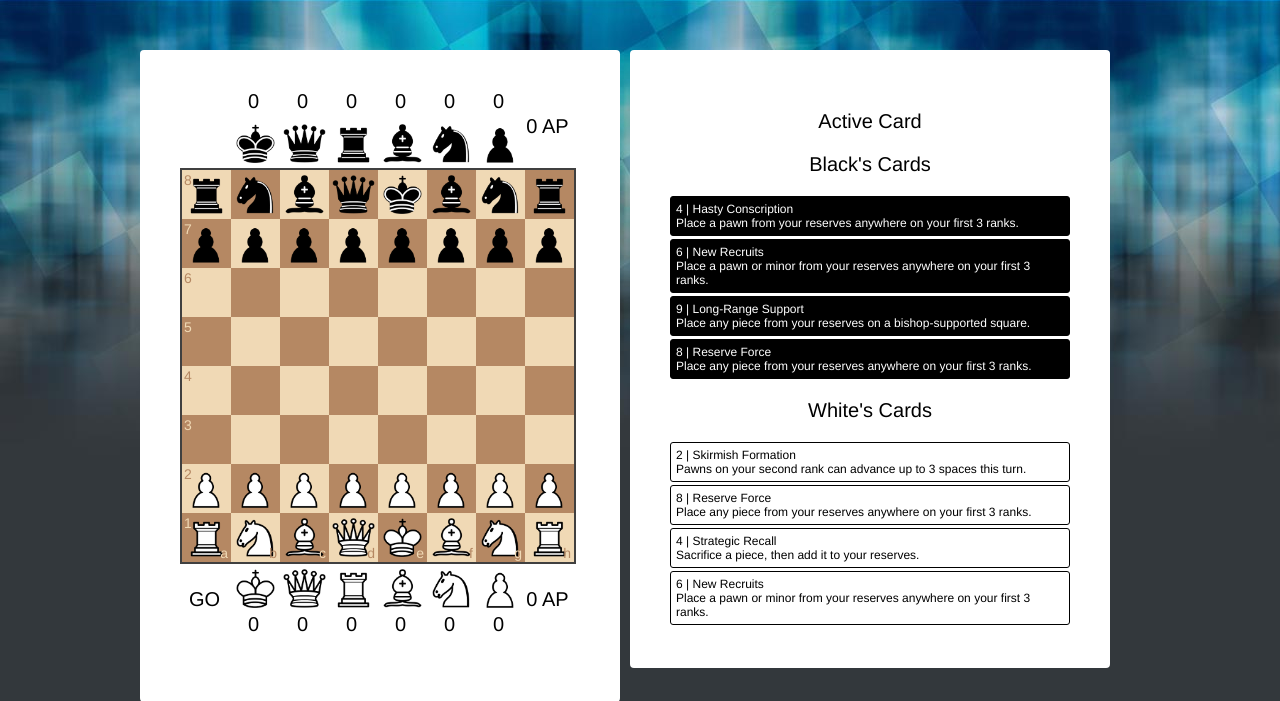
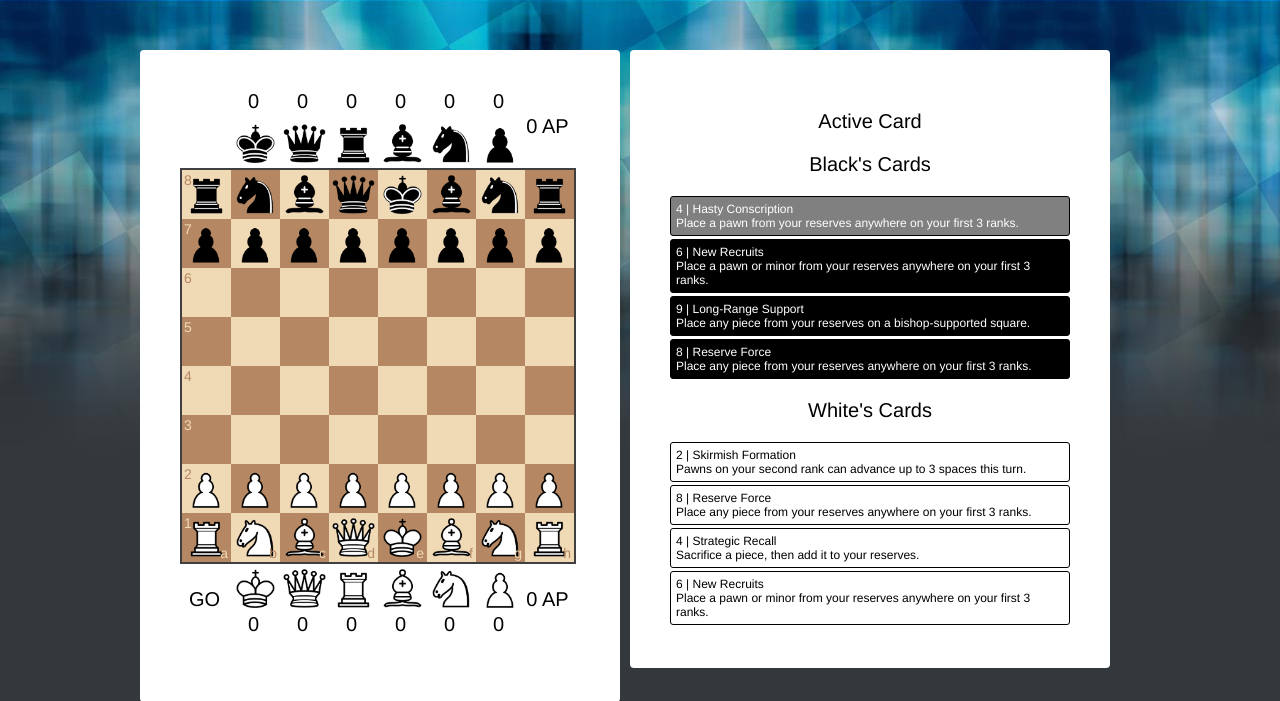
Before and after one commit to lxing/chesscards, a PHP site: page / in a window 1280 px wide, with the pointer over the restyled element. Shown: the top 701 px of the page. Run offline with PHP 8.4, Linux system fonts and the light colour scheme.

Commit message:
Minor styling

```diff
--- a/css/chesscards.css
+++ b/css/chesscards.css
@@ -39,6 +39,10 @@ div.card {
   cursor: pointer;
 }
 
+div.card:hover {
+  background-color: gray;
+}
+
 div.bcard {
   color: white;
   background: black;
--- a/index.html
+++ b/index.html
@@ -22,7 +22,6 @@
       <div id="bspare-n">0</div>
       <div id="bspare-p">0</div>
       <div id="bpoints">0 AP</div>
-
     </div>
 
     <div id="board" style="width: 400px"></div>
```
